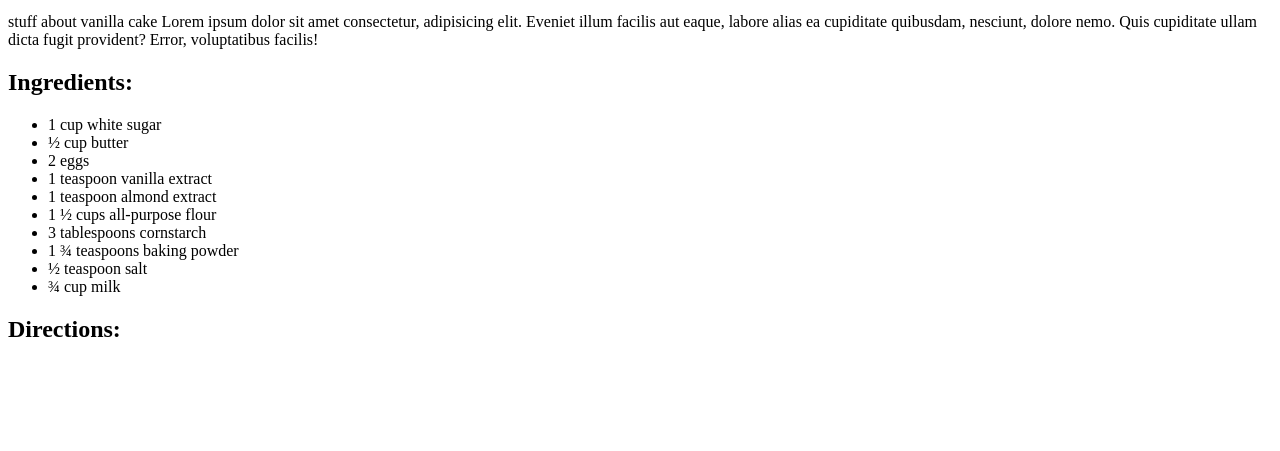
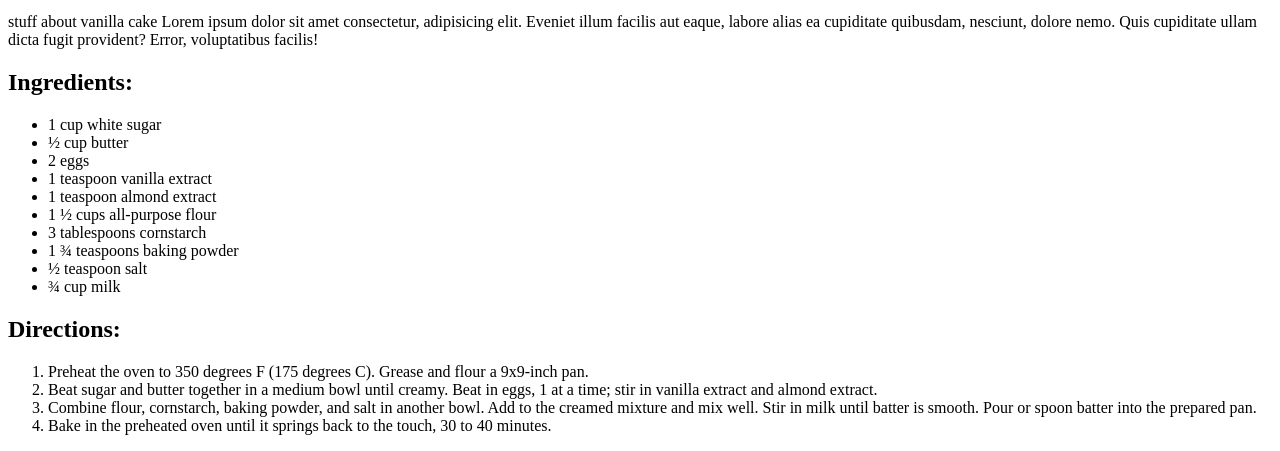
Before and after one commit to brianwhite082189/odin, a plain HTML site: page recipes/vanillacake.html in a window 1280 px wide. Shown: the part 421-872 px from the top of the page. Before the commit the page ends 800 px from the top, so only its background shows below. Drawn offline with Linux system fonts and the light colour scheme.

Commit message:
add directions list

```diff
--- a/recipes/vanillacake.html
+++ b/recipes/vanillacake.html
@@ -39,6 +39,17 @@
 
     <h2>Directions:</h2>
 
+    <ol>
+
+    <li>Preheat the oven to 350 degrees F (175 degrees C). Grease and flour a 9x9-inch pan.</li>
+
+    <li>Beat sugar and butter together in a medium bowl until creamy. Beat in eggs, 1 at a time; stir in vanilla extract and almond extract.</li>
+
+    <li>Combine flour, cornstarch, baking powder, and salt in another bowl. Add to the creamed mixture and mix well. Stir in milk until batter is smooth. Pour or spoon batter into the prepared pan.</li>
+
+    <li>Bake in the preheated oven until it springs back to the touch, 30 to 40 minutes. </li>
+
+    </ol>
 
 
 
```
